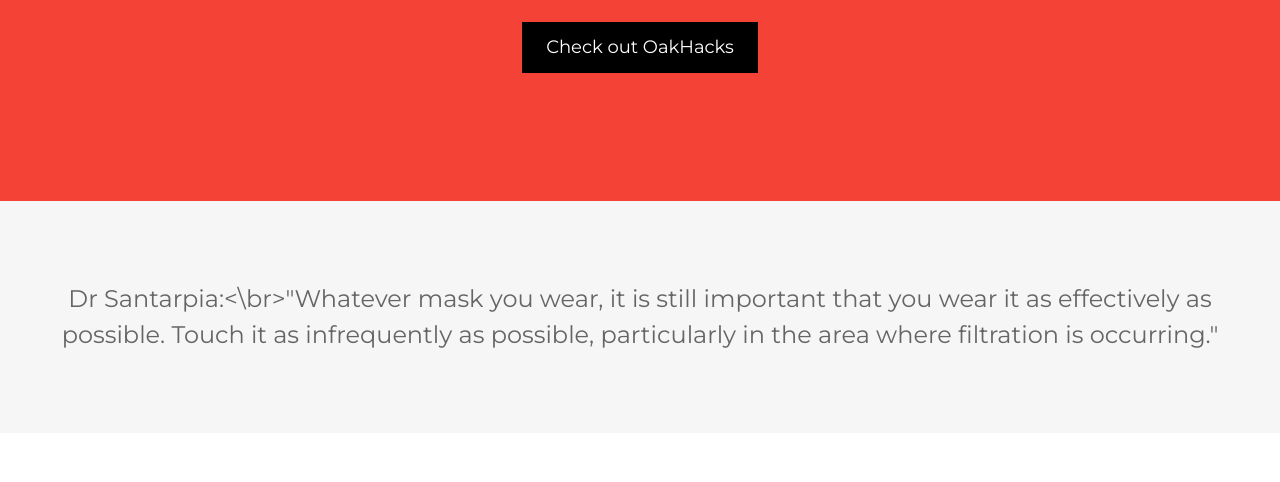
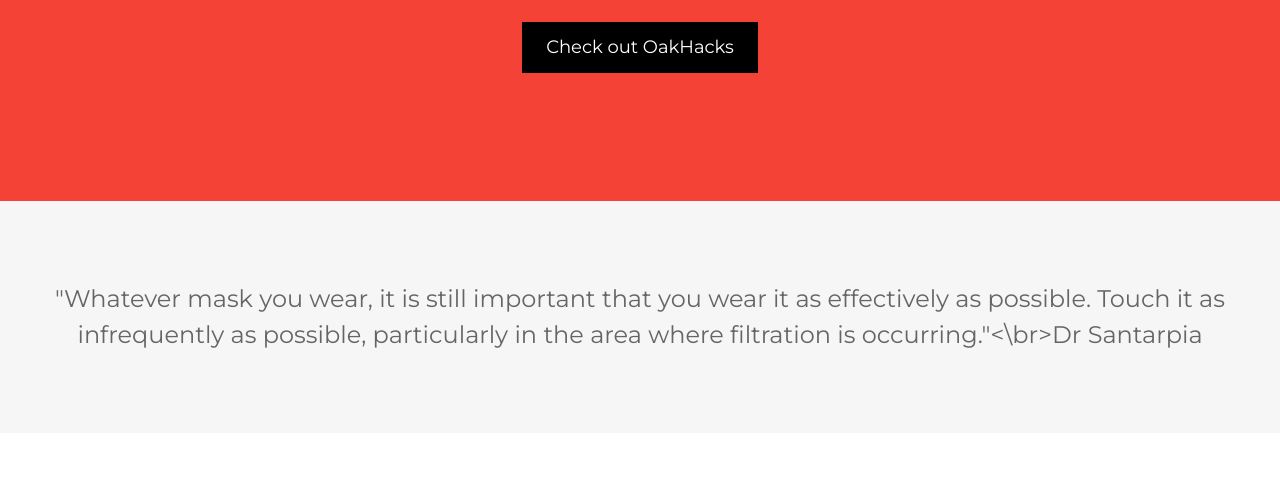
Before and after one commit to cdnhOak/cdnhOak.github.io, a plain HTML site: page index.html in a window 1280 px wide. Shown: the part 318-800 px from the top of the page. Drawn offline with nearby package versions, Linux system fonts and the light colour scheme.

Commit message:
Update index.html

```diff
--- a/index.html
+++ b/index.html
@@ -38,7 +38,7 @@ body,h1,h2,h3,h4,h5,h6 {font-family: "Lato", sans-serif}
 </header>
 
  <div class="w3-container w3-light-grey w3-center w3-opacity w3-padding-64">
-    <h1 class="w3-margin w3-xlarge">Dr Santarpia:<\br>"Whatever mask you wear, it is still important that you wear it as effectively as possible. Touch it as infrequently as possible, particularly in the area where filtration is occurring."</h1>
+    <h1 class="w3-margin w3-xlarge">"Whatever mask you wear, it is still important that you wear it as effectively as possible. Touch it as infrequently as possible, particularly in the area where filtration is occurring."<\br>Dr Santarpia</h1>
 
 </div>
 
```
